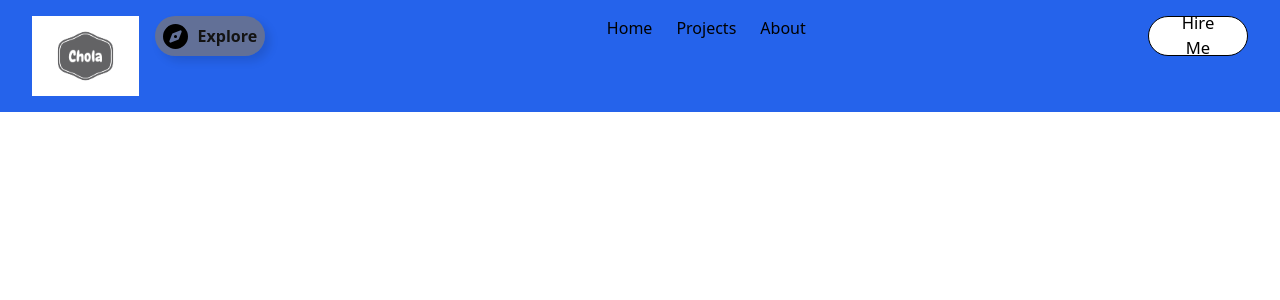
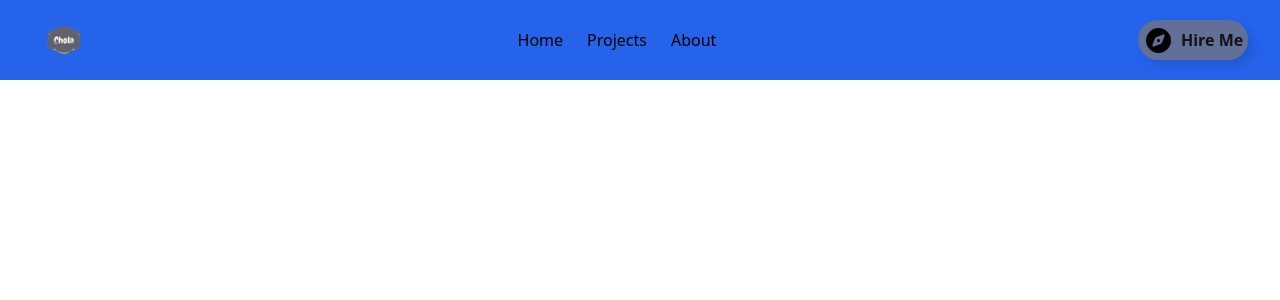
Before and after one commit to DC-21/MyPortfolio, a React (Vite) app: page / in a window 1280 px wide. Shown: the top 300 px of the page. Built offline with nearby package versions, Linux system fonts and the light colour scheme.

Commit message:
first commit

```diff
--- a/src/components/Navbar.jsx
+++ b/src/components/Navbar.jsx
@@ -3,13 +3,9 @@ import logo from '../images/Navbar/log.png'
 
 const Navbar = () => {
   return (
-    <div className='font-quicksand flex w-full px-8 py-4 justify-between bg-blue-600'>
-      <div className='flex gap-4'>
-        <img src={logo} className='h-20 pt-0 bg-white'/>
-        <button class="button">
-          <svg class="svgIcon" viewBox="0 0 512 512" height="1em" xmlns="http://www.w3.org/2000/svg"><path d="M256 512A256 256 0 1 0 256 0a256 256 0 1 0 0 512zm50.7-186.9L162.4 380.6c-19.4 7.5-38.5-11.6-31-31l55.5-144.3c3.3-8.5 9.9-15.1 18.4-18.4l144.3-55.5c19.4-7.5 38.5 11.6 31 31L325.1 306.7c-3.2 8.5-9.9 15.1-18.4 18.4zM288 256a32 32 0 1 0 -64 0 32 32 0 1 0 64 0z"></path></svg>
-            Explore
-        </button>
+    <div className='font-quicksand flex w-full px-8 py-4 items-center justify-between bg-blue-600'>
+      <div className='flex gap-1 items-center'>
+        <img src={logo} alt='Logo' className='h-[48px]'/>
       </div>
       <ul className='flex gap-6'>
         <li>
@@ -22,11 +18,10 @@ const Navbar = () => {
             <a href=''>About</a>
         </li>
       </ul>
-      <div><button class="bookmarkBtn">
-  <span class="IconContainer">
-  </span>
-  <p class="text">Hire Me</p>
-</button></div>
+      <button class="button">
+          <svg class="svgIcon" viewBox="0 0 512 512" height="1em" xmlns="http://www.w3.org/2000/svg"><path d="M256 512A256 256 0 1 0 256 0a256 256 0 1 0 0 512zm50.7-186.9L162.4 380.6c-19.4 7.5-38.5-11.6-31-31l55.5-144.3c3.3-8.5 9.9-15.1 18.4-18.4l144.3-55.5c19.4-7.5 38.5 11.6 31 31L325.1 306.7c-3.2 8.5-9.9 15.1-18.4 18.4zM288 256a32 32 0 1 0 -64 0 32 32 0 1 0 64 0z"></path></svg>
+            Hire Me
+        </button>
     </div>
   )
 }
```
